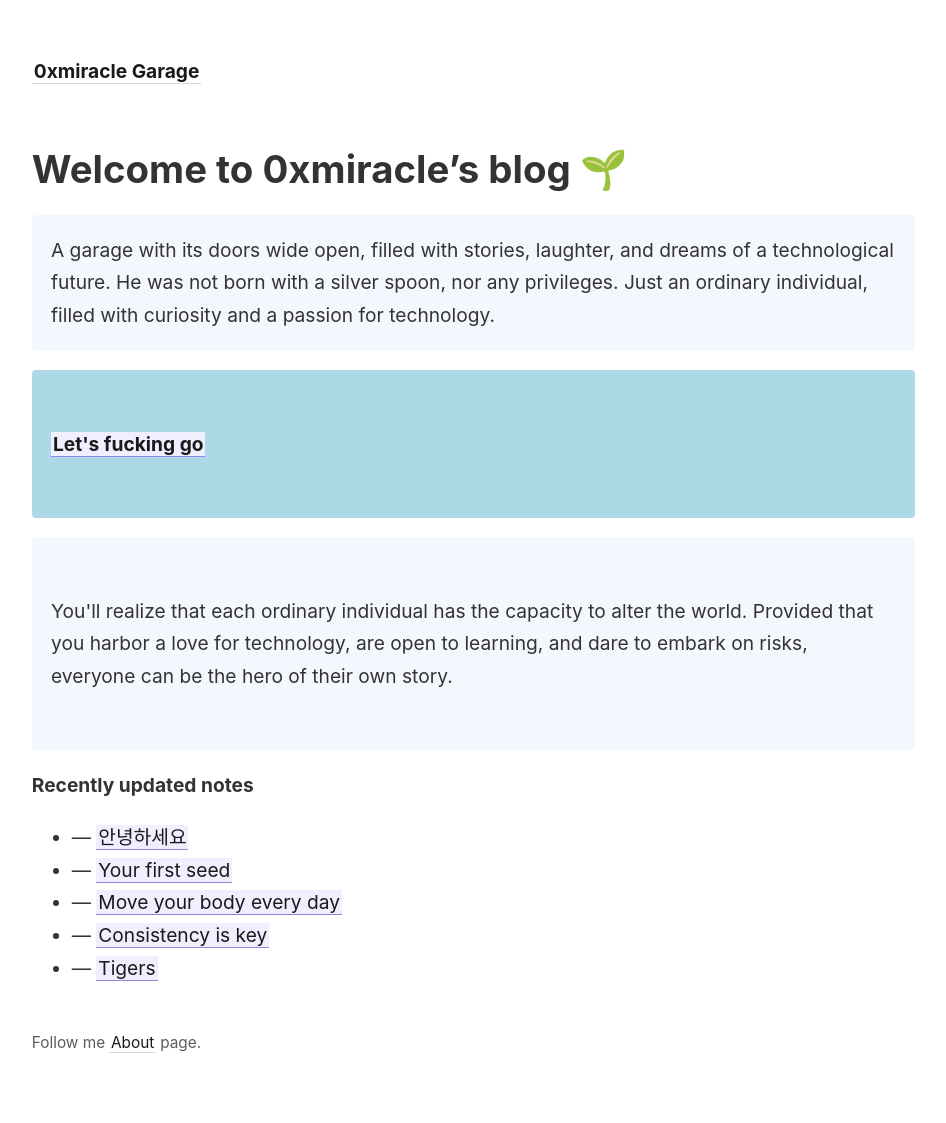
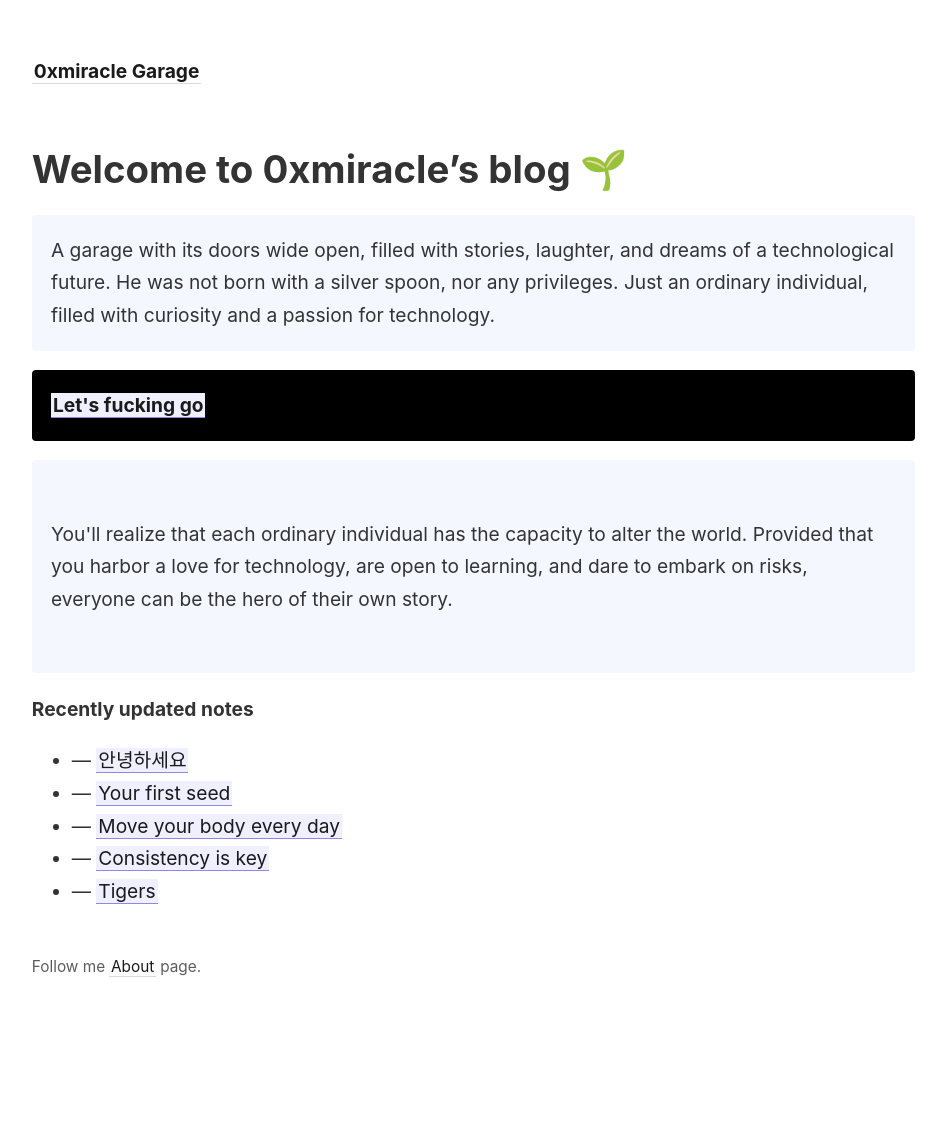
Before and after one commit to lkyxuan/bbbblog, a Jekyll site: the page built from _pages/index.md, in a window 1280 px wide. Shown: the whole page, without its empty margins (45-991 px from the left). Built offline with Jekyll 4.4.1, drawn with Linux system fonts in a browser that asks for light colours; after the commit the page ends 1046 px from its top, so only the background shows below that.

Commit message:
vault backup: 2023-07-14 04:42:43
Affected files:
_pages/index.md

```diff
--- a/_pages/index.md
+++ b/_pages/index.md
@@ -12,7 +12,7 @@ permalink: /
 
  A garage with its doors wide open, filled with stories, laughter, and dreams of a technological future. He was not born with a silver spoon, nor any privileges.  Just an ordinary individual, filled with curiosity and a passion for technology.
 </p>
-<p style="padding: 3em 1em; background: #add8e6; border-radius: 4px;">
+<p style="padding: 1em 1em; background: #000000; border-radius: 4px;">
 <span style="font-weight: bold">[[Content Index|Let's fucking go]]</span>
 </p>
 <p style="padding: 3em 1em; background: #f5f7ff; border-radius: 4px;">
```
